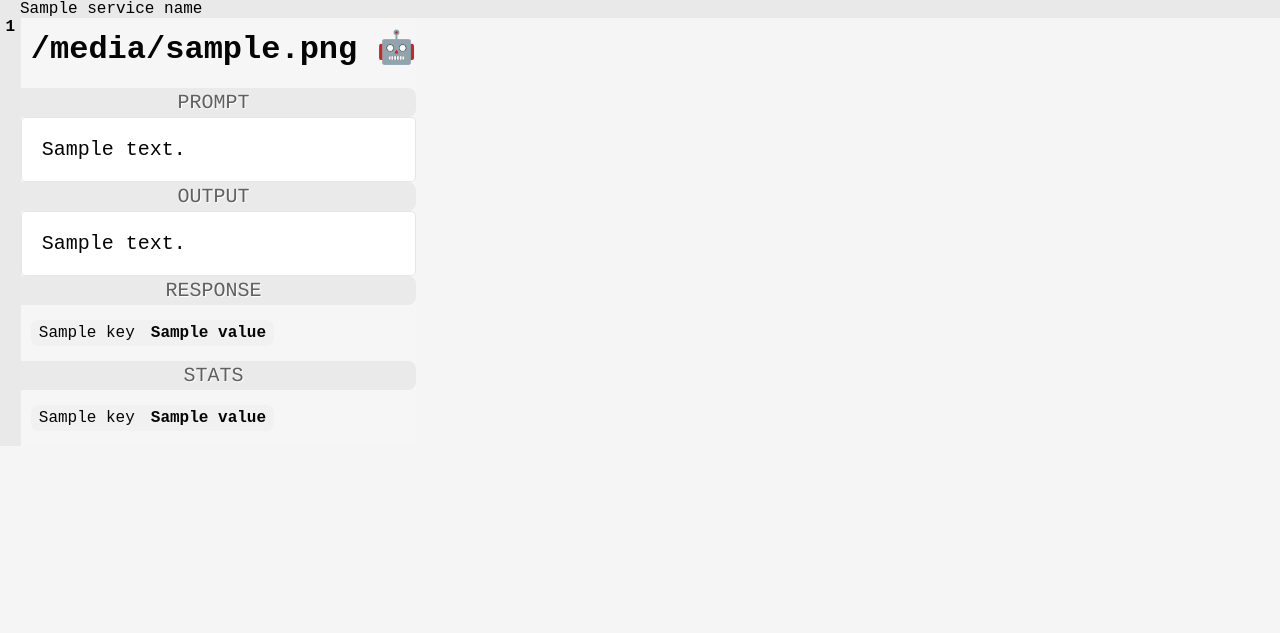
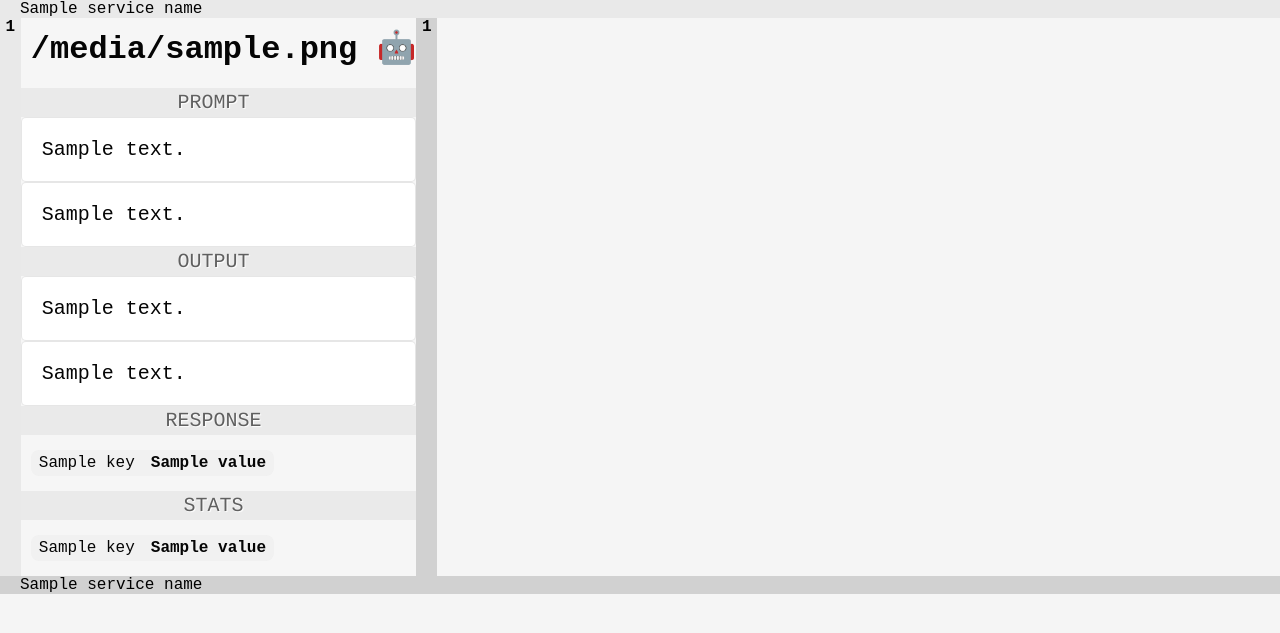
Before and after one commit to Forward-Operators/prr, a FastAPI app: template prr/ui/templates/run.html in a window 1280 px wide. Shown: the top 633 px of the page. Run offline with FastAPI, Linux system fonts and the light colour scheme; the template is opened without the code that fills it: most values are stand-ins (such as "Sample title", 1, 10 or a date in 2020).

Commit message:
initial work on diffs

```diff
--- a/prr/ui/main.py
+++ b/prr/ui/main.py
@@ -16,29 +16,70 @@ templates = Jinja2Templates(directory="templates")
 
 # app.mount("/static", StaticFiles(directory="static"), name="static")
 
-def render_run(id, request, collection, service_name=None):
-    run = collection.run(id)
+def render_args_for_run(run, service):
+  return {
+    "run_id": str(run.id()),
+    "service_name": service.name(),
+    "service": service,
+    "prompt_content": service.prompt_content(),
+    "output_content": service.output_content(),
+    "run_details": service.run_details(),
+    "prompt_file": "chihuahua.yaml"
+  }
 
-    if not service_name:
-      service = run.services()[0]
-    else:
-      service = run.service(service_name)
-
+def render_args(request, collection, run, service, run2=None, service2=None):
     all_run_ids = [_run.id() for _run in collection.all()]
     all_service_names = [_service.name() for _service in run.services()]
 
-    args = {
+    _args = {
       "request": request,
-      "id": str(id),
-      "service_name": service_name,
-      "service": service,
-      "prompt_content": service.prompt_content(),
-      "output_content": service.output_content(),
-      "run_details": service.run_details(),
+      "primary": render_args_for_run(run, service),
+      "secondary": False,
       "all_run_ids": sorted(all_run_ids, key=int, reverse=True),
       "all_service_names": all_service_names,
-      "prompt_file": "chihuahua.yaml"
     }
+
+    if run2 and service2:
+      _args["secondary"] = render_args_for_run(run2, service2)
+
+    return _args
+
+def service_from_run(run, service_name):
+    if not service_name:
+      return run.services()[0]
+
+    return run.service(service_name)
+
+def run_from_collection(collection, run_id):
+    if run_id == "latest" or run_id == None:
+      return collection.latest()
+
+    return collection.run(run_id)
+
+def render_run(request, collection, run_id=None, service_name=None):
+    run = run_from_collection(collection, run_id)
+    service = service_from_run(run, service_name)
+
+    args = render_args(request, collection, run, service)
+
+    return templates.TemplateResponse("run.html", args)
+
+def render_diff(request, collection, run_id=None, service_name=None, run_id2=None, service_name2=None):
+    run = run_from_collection(collection, run_id)
+    service = service_from_run(run, service_name)
+
+    if run_id2 == None:
+      run2 = collection.latest_minus_one()
+
+      if run2:
+        run_id2 = run2.id()
+
+    if service_name2 == None:
+      service_name2 = run2.services()[0].name()
+
+    service2 = service_from_run(run2, service_name2)
+
+    args = render_args(request, collection, run, service, run2, service2)
 
     return templates.TemplateResponse("run.html", args)
 
@@ -49,18 +90,22 @@ async def root(request: Request):
 @app.get("/runs/latest", response_class=HTMLResponse)
 async def get_latest_run(request: Request):
     collection = SavedRunsCollection("/workspaces/prr/examples/configured/chihuahua.yaml")
-    id = collection.latest().id()
-    service = collection.latest().services()[0]
+    return render_run(request, collection)
 
-    return render_run(id, request, collection, service.name())
-
-@app.get("/runs/{_id}/{service_name}", response_class=HTMLResponse)
-async def get_run(request: Request, _id: str, service_name: str):
+@app.get("/runs/{run_id}/{service_name}", response_class=HTMLResponse)
+async def get_run(request: Request, run_id: str, service_name: str):
     collection = SavedRunsCollection("/workspaces/prr/examples/configured/chihuahua.yaml")
 
-    if _id == "latest":
-      id = collection.latest().id()
-    else:
-      id = _id
+    return render_run(request, collection, run_id, service_name)
 
-    return render_run(id, request, collection, service_name)
+@app.get("/compare/{run_id}/{service_name}", response_class=HTMLResponse)
+async def compare_latest(request: Request, run_id: str, service_name: str):
+    collection = SavedRunsCollection("/workspaces/prr/examples/configured/chihuahua.yaml")
+
+    return render_diff(request, collection, run_id, service_name)
+
+@app.get("/compare/{run_id}/{service_name}/{run_id2}/{service_name2}", response_class=HTMLResponse)
+async def compare(request: Request, run_id: str, service_name: str, run_id2: str, service_name2: str):
+    collection = SavedRunsCollection("/workspaces/prr/examples/configured/chihuahua.yaml")
+
+    return render_diff(request, collection, run_id, service_name)
--- a/prr/ui/templates/run.html
+++ b/prr/ui/templates/run.html
@@ -3,7 +3,7 @@
 <head>
     <meta charset="UTF-8">
     <meta name="viewport" content="width=device-width, initial-scale=1.0">
-    <title>chihuahua.yaml#{{ id }}/{{ service_name }}</title>
+    <title>chihuahua.yaml#{{ primary.run_id }}/{{ service_name }}</title>
     <style>
         body {
             background-color: #F5F5F5;
@@ -28,8 +28,6 @@
           padding-right: 10px;
           padding-top: 3px;
           padding-bottom: 3px;
-          border-top-right-radius: 8px;
-          border-bottom-right-radius: 8px;
           margin: 0;
           text-align: center;
         }
@@ -100,7 +98,7 @@
           font-size: 21px;
         }
 
-        div#run-list {
+        div.run-list {
           background-color: rgba(0, 0, 0, 0.05);
           color: white;
           width: 1%;
@@ -109,20 +107,20 @@
           padding-right: 4px;
         }
 
-        div#run-list a, div#service-list a {
+        div.run-list a, div.service-list a {
           text-decoration: none;
           color: black;
         }
 
-        div#run-list a:hover, div#service-list a:hover {
+        div.run-list a:hover, div.service-list a:hover {
           text-decoration: underline;
         }
 
-        div#run-list a.current, div#service-list a.current {
+        div.run-list a.current, div.service-list a.current {
           font-weight: bold;
         }
 
-        div#service-list {
+        div.service-list {
           padding-left: 20px;
           background-color: rgba(0, 0, 0, 0.05);
           width: 100vw;
@@ -136,27 +134,53 @@
           padding-top: 10px;
           background-color: rgba(255, 255, 255, 0.05);
         }
+
+        div.run-list#secondary-run-list, div.service-list#secondary-service-list {
+          background-color: rgba(0, 0, 0, 0.15);
+          color: black;
+        }
+
+        div.run-list#secondary-run-list a, div.service-list#secondary-service-list a {
+          color: black;
+        }
+
+        div#menu {
+          width: 98%;
+          text-align: right;
+          margin: 0px;
+          padding-right: 30px;
+        }
 </style>
 </head>
 <body>
   <div>
-    <div id="service-list">
+    <div class="service-list" id="primary-service-list">
       {% for _service_name in all_service_names %}
-        <a class="{{'current' if service_name == _service_name }}" href="/runs/{{ id }}/{{ _service_name }}">{{ _service_name }}</a>
+        <a class="{{'current' if primary.service_name == _service_name }}" href="/runs/{{ primary.run_id }}/{{ _service_name }}">{{ _service_name }}</a>
       {% endfor %}
     </div>
     <div id="run-list-and-content">
-      <div id="run-list">
-        {% for run_id in all_run_ids %}
-          <a class="{{'current' if run_id == id }}" href="/runs/{{ run_id }}/{{ service_name }}">{{ run_id }}</a>
+      <div class="run-list" id="primary-run-list">
+        {% for this_run_id in all_run_ids %}
+          <a class="{{'current' if this_run_id == primary.run_id }}" href="/runs/{{ this_run_id }}/{{ primary.service_name }}">{{ this_run_id }}</a>
         {% endfor %}
       </div>
       <div id="run">
-        <h1>{{ prompt_file }} 🤖 {{ run_details.request.model }}</h1>
+        {% if not secondary %}
+          <div id="menu">
+            <div>
+              <a href="/compare/{{ primary.run_id }}/{{ primary.service_name }}">
+                Compare
+              </a>
+            </div>
+          </div>
+        {% endif %}
+
+        <h1>{{ primary.prompt_file }} 🤖 {{ primary.run_details.request.model }}</h1>
 
         <div class="service-description">
           <dl class="model-options">
-            {% for key, value in run_details.request.options.items() %}
+            {% for key, value in primary.run_details.request.options.items() %}
               <dt class="{{ key }}">{{ key }}</dt>
               <dd class="{{ key }}">{{ value }}</dd>
             {% endfor %}
@@ -165,16 +189,18 @@
 
         <h2>PROMPT</h2>
 
-        <div class="prompt-text">{{ prompt_content }} </div>
+        <div class="prompt-text">{{ primary.prompt_content }} </div>
+        <div class="prompt-text">{{ secondary.prompt_content }} </div>
 
       <h2>OUTPUT</h2>
 
-      <div class="completion-text">{{ output_content }}</div>
+      <div class="completion-text">{{ primary.output_content }}</div>
+      <div class="completion-text">{{ secondary.output_content }}</div>
 
       <h2>RESPONSE</h2>
 
       <dl class="response-details">
-        {% for key, value in run_details.response.items() %}
+        {% for key, value in primary.run_details.response.items() %}
           <dt class="{{ key }}">{{ key }}</dt>
           <dd class="{{ key }}">{{ value }}</dd>
         {% endfor %}
@@ -183,14 +209,30 @@
       <h2>STATS</h2>
 
       <dl class="stats">
-          {% for key, value in run_details.stats.items() %}
+          {% for key, value in primary.run_details.stats.items() %}
             <dt class="{{ key }}">{{ key }}</dt>
             <dd class="{{ key }}">{{ value }}</dd>
           {% endfor %}
       </dl>
 
       </div>
+
+      {% if secondary %}
+        <div class="run-list" id="secondary-run-list">
+          {% for this_run_id in all_run_ids %}
+            <a class="{{'current' if this_run_id == secondary.run_id }}" href="/compare/{{ primary.run_id}}/{{ primary.service_name }}/{{ this_run_id }}/{{ primary.service_name }}">{{ this_run_id }}</a>
+          {% endfor %}
+        </div>
+      {% endif %}
     </div>
+
+    {% if secondary %}
+    <div class="service-list" id="secondary-service-list">
+      {% for _service_name in all_service_names %}
+      <a class="{{'current' if secondary.service_name == _service_name }}" href="/compare/{{ primary.run_id }}/{{ primary.service_name }}/{{ primary.run_id }}/{{ secondary.service_name }}">{{ _service_name }}</a>
+        {% endfor %}
+      </div>
+    {% endif %}
   </div>
 
   <script>
```
Also changed, not shown: prr/runner/saved_run.py (+8 -1 lines).
